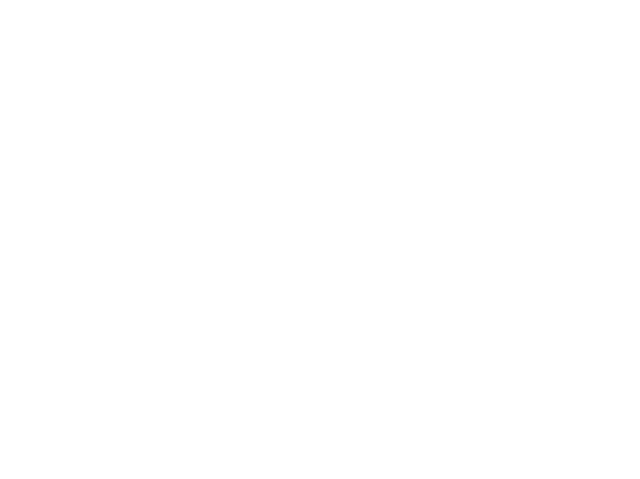
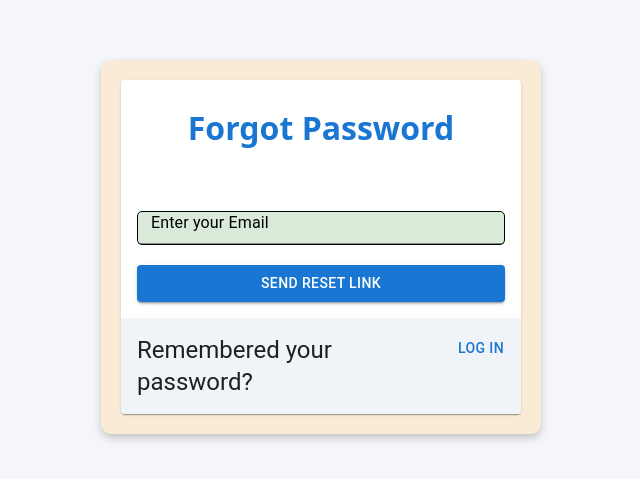
Before and after one commit to Siddharth2k14/online-exam-portal, a React (Vite) app in the folder client/vite-project/: page /forgetPassword in a window 1280 px wide. Before the commit this address had no page. Shown: the part 153-632 px from the top of the page, without its empty margins (319-959 px from the left). Built offline with nearby package versions, Linux system fonts and the light colour scheme.

Commit message:
Adding the admin and student login page.
Adding the admin and student login page and adding a component for forget password

```diff
--- a/client/vite-project/src/App.jsx
+++ b/client/vite-project/src/App.jsx
@@ -2,15 +2,22 @@ import React from 'react'
 import Login from './components/Authentication/Login/Login'
 import Signup from './components/Authentication/Signup/Signup'
 import { BrowserRouter as Router, Routes, Route } from 'react-router-dom';
+import Admin from './pages/admin/admin';
+import Student from './pages/student/student';
+import ForgetPassword from './components/Authentication/Forget Password/forgetPassword';
 
 const App = () => {
   return (
     <div>
       <Router>
         <Routes>
-          <Route path="/" element={<Login />} />
+          <Route path="/" element={<Student />} />
           <Route path="/signup" element={<Signup />} />
-          <Route path="/login" element={<Login />} />
+          <Route path="/admin/login" element={<Admin />} />
+          <Route path='/student/login' element={<Student />} />
+          <Route path='/admin' element={<Admin />} />
+          <Route path='/student' element={<Student />} />
+          <Route path='/forgetPassword' element={<ForgetPassword />} />
         </Routes>
       </Router>
     </div>
--- /dev/null
+++ b/client/vite-project/src/components/Authentication/Forget Password/ForgetPassword.css
@@ -0,0 +1,71 @@
+.container {
+    display: flex;
+    justify-content: center;
+    align-items: center;
+    min-height: 100vh;
+    background: #f5f6fa;
+}
+
+.forget-password-card {
+    background-color: antiquewhite;
+    padding: 20px;
+    border-radius: 10px;
+    box-shadow: 0 4px 8px rgba(0, 0, 0, 0.2);
+    width: 400px;
+    margin: 0 auto;
+}
+
+.forget-password-title {
+    text-align: center;
+    margin-top: 24px;
+    font-size: 2rem;
+    font-weight: 600;
+    color: #1976d2;
+}
+
+.forget-password-card-body {
+    display: flex;
+    flex-direction: column;
+    gap: 20px;
+    padding: 24px;
+}
+
+.forget-password-form {
+    display: flex;
+    flex-direction: column;
+    gap: 20px;
+}
+
+.email-header {
+    font-size: 1rem;
+    color: #333;
+}
+
+.email-input {
+    margin-top: 8px;
+}
+
+.reset-btn {
+    margin-top: 16px;
+    font-weight: 600;
+}
+
+.forget-password-card-footer {
+    display: flex;
+    justify-content: flex-end;
+    align-items: center;
+    padding: 16px 24px;
+    background: #f0f4f8;
+}
+
+@media (max-width: 500px) {
+    .forget-password-card {
+        width: 95%;
+    }
+    .forget-password-card-body {
+        padding: 12px;
+    }
+    .forget-password-card-footer {
+        padding: 8px 12px;
+    }
+}
--- /dev/null
+++ b/client/vite-project/src/components/Authentication/Forget Password/ForgetPassword.jsx
@@ -0,0 +1,100 @@
+import React, { useState } from 'react'
+import { FormControl, Card, CardHeader, CardContent, Input, InputLabel, Button } from '@mui/material';
+import './ForgetPassword.css'
+import { Snackbar, Alert } from '@mui/material';
+
+const ForgetPassword = () => {
+    const [email, setEmail] = useState('');
+    const [errors, setErrors] = useState({});
+    const [openSnackbar, setOpenSnackbar] = useState(false);
+
+    const handleCloseSnackbar = () => {
+        setOpenSnackbar(false);
+    };
+
+    const handleEmailChange = (event) => {
+        setEmail(event.target.value);
+    };
+
+    const validateForm = () => {
+        let errors = {};
+
+        if (!email) {
+            errors.email = 'Email is required';
+        } else if (!/\S+@\S+\.\S+/.test(email)) {
+            errors.email = 'Enter a valid email';
+        }
+
+        setErrors(errors);
+        return Object.keys(errors).length === 0;
+    };
+
+    const handleSubmit = (event) => {
+        event.preventDefault();
+
+        if (validateForm()) {
+            console.log('Password reset link sent to:', email);
+        } else {
+            setOpenSnackbar(true);
+            setTimeout(() => {
+                setOpenSnackbar(false);
+            }, 3000);
+            return;
+        }
+    };
+
+    return (
+        <div className='container'>
+            <div className='forget-password-card'>
+                <Card>
+                    <h2 className="forget-password-title">Forgot Password</h2>
+                    <CardContent className='forget-password-card-body'>
+                        <form
+                            onSubmit={handleSubmit}
+                            className='forget-password-form'
+                        >
+                            <FormControl>
+                                <InputLabel className='email-header'>Enter your Email</InputLabel>
+                                <Input
+                                    type='text'
+                                    placeholder='Email'
+                                    className='email-input'
+                                    value={email}
+                                    onChange={handleEmailChange}
+                                />
+                            </FormControl>
+                            <FormControl>
+                                <Button className='reset-btn' variant='contained' color='primary'
+                                    onClick={handleSubmit}
+                                >
+                                    Send Reset Link
+                                </Button>
+                            </FormControl>
+                        </form>
+                    </CardContent>
+                    <CardHeader
+                        className='forget-password-card-footer'
+                        title="Remembered your password?"
+                        action={
+                            <Button
+                                variant='text'
+                                color='primary'
+                                href='/student/login'
+                            >
+                                Log In
+                            </Button>
+                        }
+                    >
+                    </CardHeader>
+                </Card>
+            </div>
+            <Snackbar open={openSnackbar} autoHideDuration={3000} onClose={handleCloseSnackbar}>
+                <Alert onClose={handleCloseSnackbar} severity="error">
+                    Please enter a valid email address!
+                </Alert>
+            </Snackbar>
+        </div>
+    )
+}
+
+export default ForgetPassword
--- a/client/vite-project/src/components/Authentication/Login/Login.css
+++ b/client/vite-project/src/components/Authentication/Login/Login.css
@@ -1,5 +1,5 @@
 .container{
-    background-color: antiquewhite;
+    background-color: rgb(255, 255, 255);
     display: flex;
     justify-content: center;
     align-items: center;
--- a/client/vite-project/src/components/Authentication/Login/Login.jsx
+++ b/client/vite-project/src/components/Authentication/Login/Login.jsx
@@ -3,7 +3,7 @@ import { FormControl, Card, CardHeader, CardContent, Input, InputLabel, Button }
 import './Login.css'
 import { Snackbar, Alert } from '@mui/material';
 
-const Login = () => {
+const Login = ({ name }) => {
     const [email, setEmail] = useState('');
     const [password, setPassword] = useState('');
     const [errors, setError] = useState({});
@@ -62,7 +62,7 @@ const Login = () => {
         <div className='container'>
             <div className='login-card'>
                 <Card>
-                    <h2 className="login-title">Login</h2>
+                    <h2 className="login-title">Login for {name}</h2>
                     <CardContent className='login-card-body'>
                         <form
                             onSubmit={handleSubmit}
@@ -97,6 +97,9 @@ const Login = () => {
                             </FormControl>
                         </form>
                     </CardContent>
+
+                    {name === 'student' && (
+                        <div>
                             <CardHeader
                                 className='login-card-footer'
                                 title="Don't have an account?"
@@ -111,6 +114,22 @@ const Login = () => {
                                 }
                             >
                             </CardHeader>
+
+                            <CardHeader
+                                className='login-card-footer'
+                                title="Forgot Password?"
+                                action={
+                                    <Button
+                                        variant='text'
+                                        color='primary'
+                                        href='/forgetPassword'
+                                    >
+                                        Reset Password
+                                    </Button>
+                                }
+                            />
+                        </div>
+                    )}
                 </Card>
             </div>
             <Snackbar open={openSnackbar} autoHideDuration={3000} onClose={handleCloseSnackbar}>
--- a/client/vite-project/src/components/Authentication/Signup/Signup.css
+++ b/client/vite-project/src/components/Authentication/Signup/Signup.css
@@ -1,5 +1,5 @@
 .container {
-    background-color: antiquewhite;
+    background-color: rgb(255, 255, 255);
     display: flex;
     justify-content: center;
     align-items: center;
@@ -9,7 +9,7 @@
 
 .container .signup-card {
     background-color: antiquewhite;
-    /* padding: 20px; */
+    padding: 20px;
     border-radius: 10px;
     box-shadow: 0 4px 8px rgba(0, 0, 0, 0.2);
     width: 400px;
--- a/client/vite-project/src/components/Authentication/Signup/Signup.jsx
+++ b/client/vite-project/src/components/Authentication/Signup/Signup.jsx
@@ -133,12 +133,12 @@ const Signup = () => {
                     </CardContent>
                     <CardHeader
                         className='signup-card-footer'
-                        title="Don't have an account?"
+                        title="Already have an account?"
                         action={
                             <Button
                                 variant='text'
                                 color='primary'
-                                href='/login'
+                                href='/student/login'
                             >
                                 Log In
                             </Button>
--- /dev/null
+++ b/client/vite-project/src/pages/admin/Admin.jsx
@@ -0,0 +1,12 @@
+import React from 'react'
+import Login from '../../components/Authentication/Login/Login'
+
+const Admin = () => {
+    return (
+        <div>
+            <Login name="admin" />
+        </div>
+    )
+}
+
+export default Admin
--- /dev/null
+++ b/client/vite-project/src/pages/student/Student.jsx
@@ -0,0 +1,12 @@
+import React from 'react'
+import Login from '../../components/Authentication/Login/Login'
+
+const Student = () => {
+    return (
+        <div>
+            <Login name="student" />
+        </div>
+    )
+}
+
+export default Student
```
Lines whose indentation alone changed are shown as unchanged.
